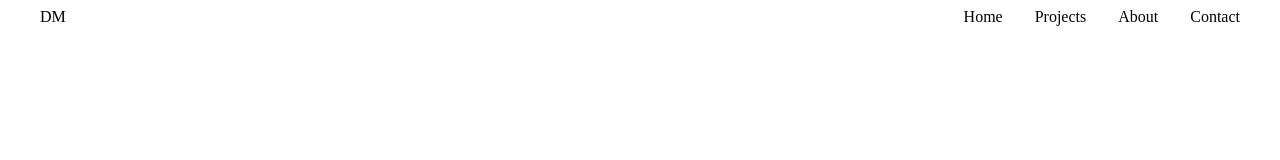
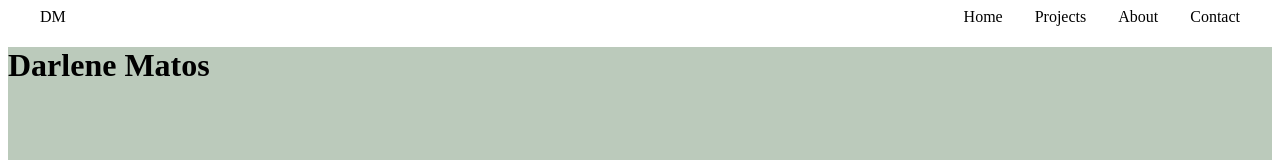
Before and after one commit to darlacodes19/My-Portfolio, a React (Create React App) app in the folder darlas-portfolio/: page / in a window 1280 px wide. Shown: the top 160 px of the page. Built offline with nearby package versions, Linux system fonts and the light colour scheme.

Commit message:
Add different website sectiions like about, projects, and contact form

```diff
--- a/darlas-portfolio/src/Layout.jsx
+++ b/darlas-portfolio/src/Layout.jsx
@@ -1,4 +1,8 @@
+import About from "./components/About"
+import Contact from "./components/Contact"
 import Header from "./components/Header"
+import LandingPage from "./components/LandingPage"
+import Projects from "./components/Projects"
 
 
 const Layout = () => {
@@ -6,6 +10,10 @@
     return (
         <div >
          <Header />
+         <LandingPage />
+         <About />
+         <Projects />
+         <Contact />
 
 
 
```
